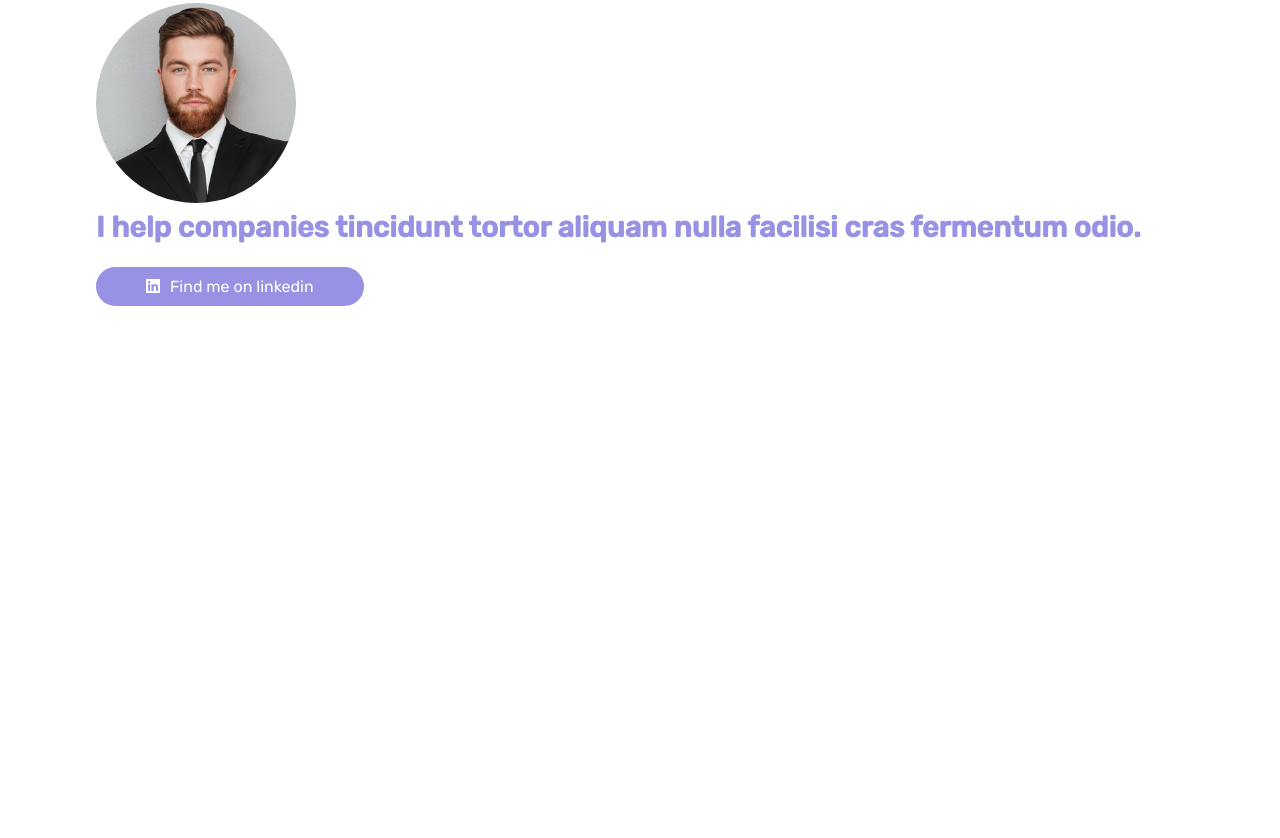
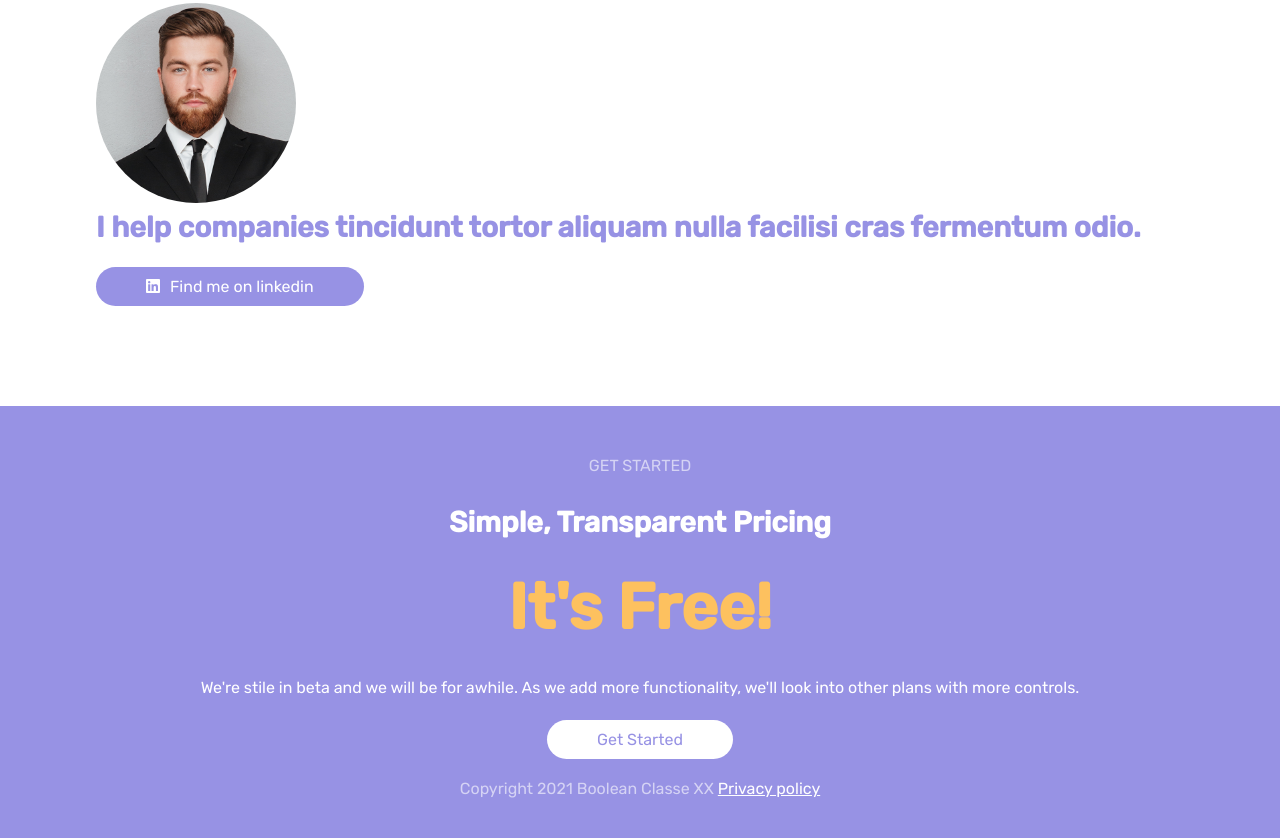
Before and after one commit to Andele97/htmlcss-responsive-layout, a plain HTML site: page index.html in a window 1280 px wide. Shown: the part 8870-9708 px from the top of the page. Before the commit the page ends 9206 px from the top, so only its background shows below. Drawn offline with Linux system fonts and the light colour scheme.

Commit message:
[add] section started

```diff
--- a/assets/style.css
+++ b/assets/style.css
@@ -243,3 +243,41 @@ section .container .box .container-light h3 {
   content: '\f08c';
   padding-right: 10px;
 }
+/* /About Us */
+
+/* Started */
+.started .container {
+  display: flex;
+  flex-direction: column;
+  text-align: center;
+  gap: 30px;
+}
+
+.started .container span {
+  color: #D5D3F4;
+
+}
+
+.started .container h3 {
+  font-size: 1.8em;
+  color: white;
+}
+
+.started .container h2 {
+  font-size: 4em;
+  color: #FDC15F;
+}
+
+.started .container p {
+  color: white;
+}
+
+.started .container .button {
+  background-color: white;
+  color: #9792E4;
+}
+
+.started .container a {
+  color: white;
+}
+/* /Started */
--- a/index.html
+++ b/index.html
@@ -229,6 +229,21 @@
     </section>
     <!-- /About Us -->
 
+    <!-- Started -->
+    <section class="started">
+      <div class="container">
+        <span>GET STARTED</span>
+        <h3>Simple, Transparent Pricing</h3>
+        <h2>It's Free!</h2>
+        <p>We're stile in beta and we will be for awhile. As we add more functionality, we'll look into other plans with more controls.</p>
+        <span><a class="button" href="#">Get Started</a></span>
+        <span class="copy">Copyright 2021 Boolean Classe XX
+          <a href="#">Privacy policy</a>
+        </span>
+      </div>
+    </section>
+    <!-- /Started -->
+
   </main>
   <!-- /MAIN -->
 
```
